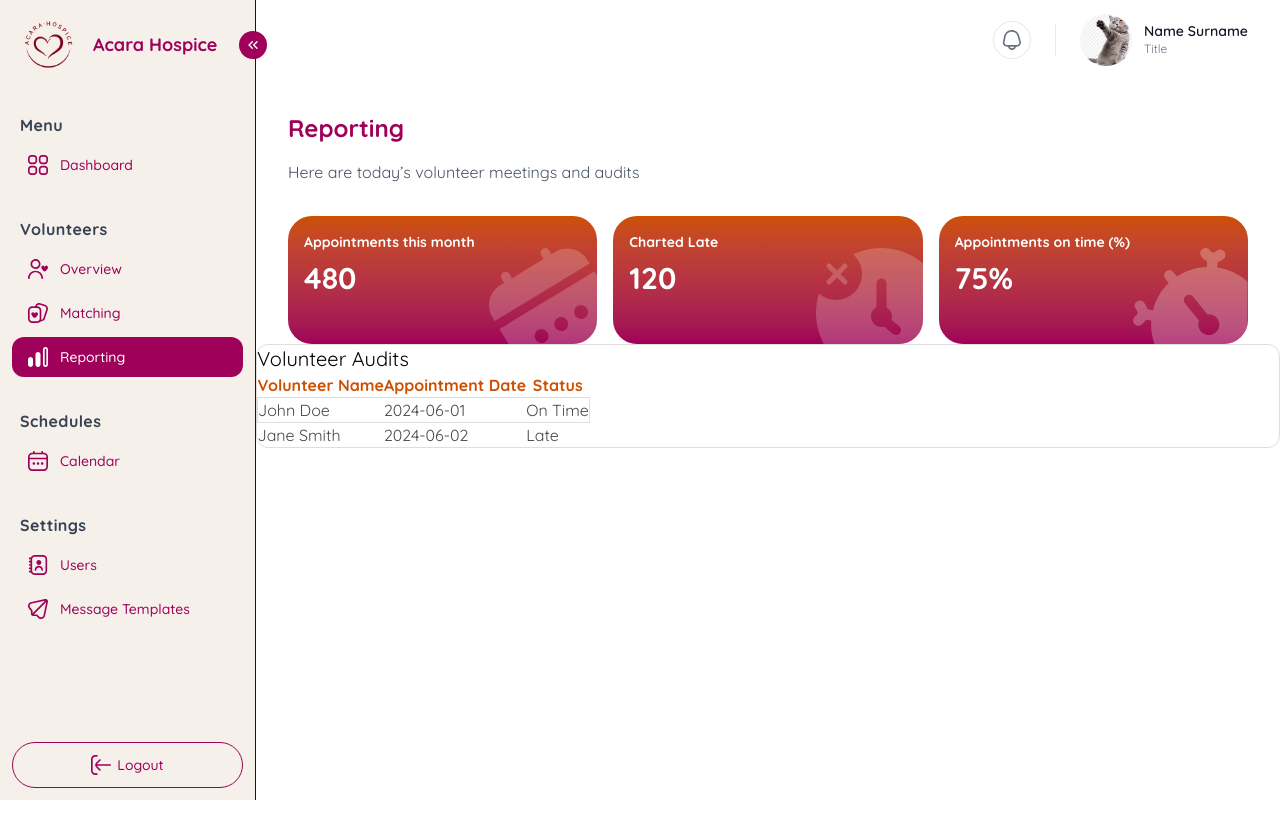
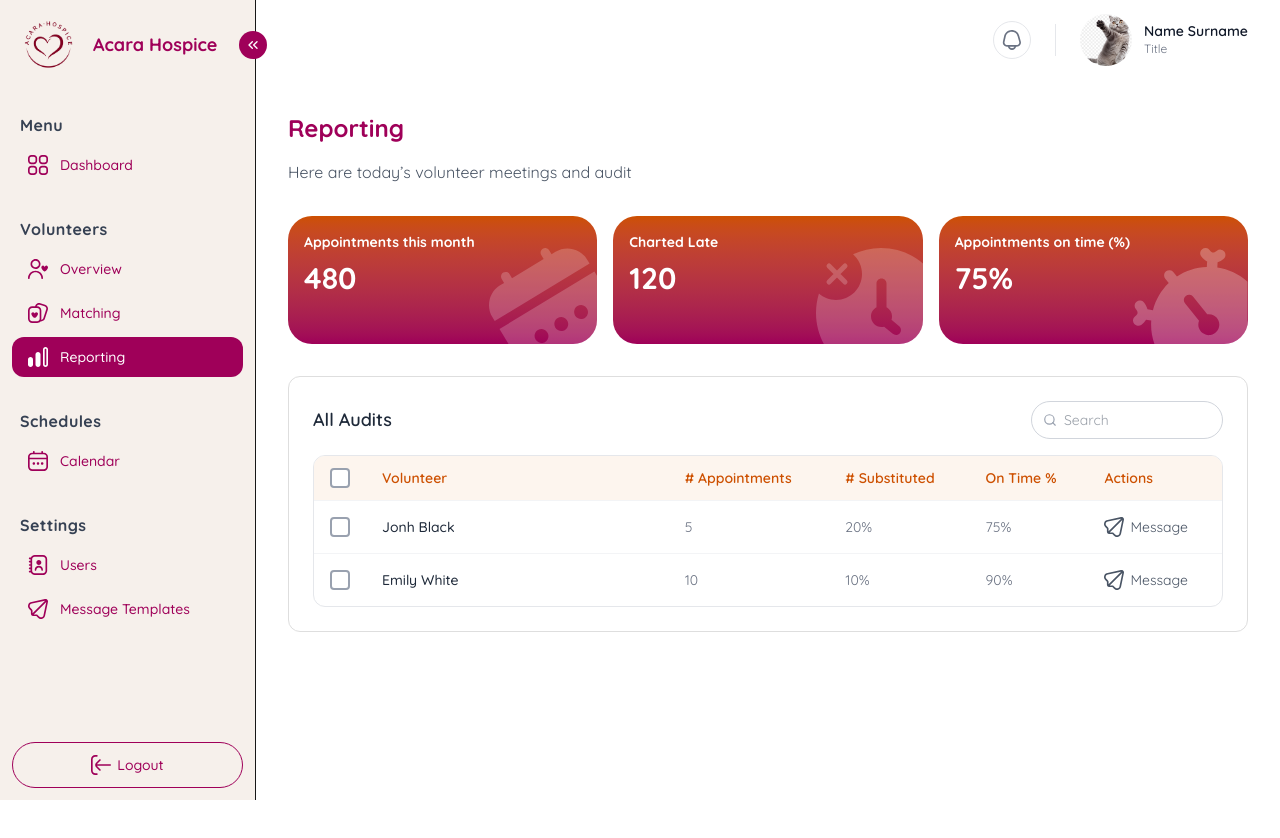
Before and after one commit to monstermatt/acara_vms, a Next.js app in the folder vms/: page /volunteers/reporting in a window 1280 px wide. Shown: the top 838 px of the page. Built offline with nearby package versions, Linux system fonts and the light colour scheme.

Commit message:
add audit_reporting section

```diff
--- /dev/null
+++ b/vms/app/components/AuditView.tsx
@@ -0,0 +1,239 @@
+
+'use client';
+
+import { useState } from 'react';
+import { MessageIcon } from '@/icons';
+import { cpSync } from 'fs';
+
+
+// A template has an ID, a title and also a message body
+interface AuditTemplate {
+  id: number;
+  volunteer_name: string;
+  n_appointments: number;
+  n_substituted_percentage: number;
+  on_time_percentage: number;
+}
+
+
+// Sample data (hint: replace with real API calls once backend is ready)
+const INITIAL_TEMPLATES: AuditTemplate[] = [
+  { id: 1, volunteer_name: 'Jonh Black', n_appointments: 5, n_substituted_percentage: 20, on_time_percentage: 75 },
+  { id: 2, volunteer_name: 'Emily White', n_appointments: 10, n_substituted_percentage: 10, on_time_percentage: 90 },
+];
+
+
+
+// Helper component: Checkbox
+function Checkbox({ checked, onChange }: { checked: boolean; onChange: () => void }) {
+  return (
+    <button
+      onClick={onChange}
+      className={`w-5 h-5 rounded border-2 flex items-center justify-center transition-colors cursor-pointer ${
+        checked ? 'bg-[#cd5000] border-[#cd5000]' : 'border-gray-400 bg-white'
+      }`}
+    >
+
+
+      {/* Show checkmark only when it is selected */}
+      {checked && (
+        <svg width="10" height="8" viewBox="0 0 10 8" fill="none">
+          <path d="M1 4L3.5 6.5L9 1" stroke="white" strokeWidth="2" strokeLinecap="round" strokeLinejoin="round" />
+        </svg>
+      )}
+    </button>
+  );
+}
+
+
+
+// This is the Main page component
+export default function AuditView() {
+
+  // All templates are now in state (later: fetch from Django API)
+  const [templates, setTemplates] = useState<AuditTemplate[]>(INITIAL_TEMPLATES);
+
+  //setting of template IDs that are currently checked
+  const [selectedIds, setSelectedIds] = useState<Set<number>>(new Set());
+
+  //search text for filtering the table
+  const [searchText, setSearchText] = useState('');
+
+  //Filter templates based on the Search input
+  const filteredTemplates = templates.filter(
+    (t) =>
+      t.volunteer_name.toLowerCase().includes(searchText.toLowerCase())
+  );
+
+
+  // Toggle a single row checkbox
+  const toggleSelect = (id: number) => {
+    setSelectedIds((prev) => {
+      const next = new Set(prev);
+      next.has(id) ? next.delete(id) : next.add(id);
+      return next;
+    });
+  };
+
+
+  // Toggle the header checkbox (select all OR deselect all)
+  const toggleSelectAll = () => {
+    if (selectedIds.size === filteredTemplates.length) {
+      setSelectedIds(new Set());
+    } else {
+      setSelectedIds(new Set(filteredTemplates.map((t) => t.id)));
+    }
+  };
+
+  const allSelected = filteredTemplates.length > 0 && selectedIds.size === filteredTemplates.length;
+
+  // Some CRUD handlers
+
+
+  // Deletion of   all checked templates
+  const handleDelete = () => {
+    setTemplates((prev) => prev.filter((t) => !selectedIds.has(t.id)));
+    setSelectedIds(new Set());
+  };
+
+  //Open the edit modal for a specific template
+
+  const openMessage = (template: AuditTemplate) => {
+    console.log('Open Message Modal for template:', template);
+    // setEditingTemplate(template);
+    // setModalMode('edit');
+  };
+
+
+  return (
+    <div className="p-8">
+
+      {/* ── Table container ── */}
+      <div className="table-container p-6">
+
+        {/* Table toolbar: title, delete button (conditional), search */}
+        <div className="flex items-center justify-between mb-4">
+          <h2 className="text-lg font-semibold text-gray-800">All Audits</h2>
+
+          <div className="flex items-center gap-3">
+
+            {/* Delete button — only visible when at least one row is checked */}
+            {selectedIds.size > 0 && (
+              <button
+                onClick={handleDelete}
+                className="flex items-center gap-1.5 text-red-500 text-sm font-medium hover:text-red-700 transition-colors cursor-pointer"
+              >
+                {/* Trash icon (inline SVG — no extra import needed) */}
+                <svg width="16" height="16" viewBox="0 0 24 24" fill="none" stroke="currentColor" strokeWidth="2" strokeLinecap="round" strokeLinejoin="round">
+                  <polyline points="3 6 5 6 21 6" />
+                  <path d="M19 6l-1 14a2 2 0 01-2 2H8a2 2 0 01-2-2L5 6" />
+                  <path d="M10 11v6M14 11v6" />
+                  <path d="M9 6V4a1 1 0 011-1h4a1 1 0 011 1v2" />
+                </svg>
+                Delete
+              </button>
+            )}
+
+            {/* Divider between Delete and Search */}
+            {selectedIds.size > 0 && <div className="h-5 w-px bg-gray-300" />}
+
+            {/* Search input */}
+            <div className="relative">
+              <svg
+                className="absolute left-3 top-1/2 -translate-y-1/2 text-gray-400"
+                width="14" height="14" viewBox="0 0 24 24" fill="none"
+                stroke="currentColor" strokeWidth="2" strokeLinecap="round" strokeLinejoin="round"
+              >
+                <circle cx="11" cy="11" r="8" />
+                <line x1="21" y1="21" x2="16.65" y2="16.65" />
+              </svg>
+              <input
+                type="text"
+                placeholder="Search"
+                value={searchText}
+                onChange={(e) => setSearchText(e.target.value)}
+                className="pl-8 pr-4 py-2 border border-gray-300 rounded-full text-sm text-gray-700 focus:outline-none focus:ring-2 focus:ring-[#9f0059] w-48"
+              />
+            </div>
+          </div>
+        </div>
+
+
+        {/* ── Data table ── */}
+        <div className="overflow-hidden rounded-xl border border-gray-200">
+          <table className="w-full text-sm">
+            <thead>
+              <tr className="bg-[#fdf5ee]">
+                {/* Header checkbox: selects / deselects all rows */}
+                <th className="w-12 px-4 py-3 text-left">
+                  <Checkbox checked={allSelected} onChange={toggleSelectAll} />
+                </th>
+                <th className="px-4 py-3 text-left text-[#cd5000] font-semibold">Volunteer</th>
+                <th className="px-4 py-3 text-left text-[#cd5000] font-semibold"># Appointments</th>
+                <th className="px-4 py-3 text-left text-[#cd5000] font-semibold"># Substituted</th>
+                <th className="px-4 py-3 text-left text-[#cd5000] font-semibold">On Time %</th>
+                <th className="px-4 py-3 text-left text-[#cd5000] font-semibold">Actions</th>
+
+              </tr>
+            </thead>
+            <tbody>
+              {/* Show a message when no templates match the search */}
+              {filteredTemplates.length === 0 ? (
+                <tr>
+                  <td colSpan={6} className="px-4 py-8 text-center text-gray-400">
+                    No templates found.
+                  </td>
+                </tr>
+              ) : (
+                filteredTemplates.map((template) => (
+                  <tr key={template.id} className="border-t border-gray-100 hover:bg-gray-50 transition-colors">
+
+                    {/* Row checkbox */}
+                    <td className="px-4 py-4">
+                      <Checkbox
+                        checked={selectedIds.has(template.id)}
+                        onChange={() => toggleSelect(template.id)}
+                      />
+                    </td>
+
+                    {/* Volunteer Name */}
+                    <td className="px-4 py-4 text-gray-800 font-medium w-1/3">
+                      {template.volunteer_name}
+                    </td>
+
+                    {/* Number of Appointments */}
+                    <td className="px-4 py-4 text-gray-500">
+                      {template.n_appointments}
+                    </td>
+
+                    {/* Number of Substituted */}
+                    <td className="px-4 py-4 text-gray-500">
+                      {template.n_substituted_percentage}%
+                    </td>
+
+                    {/* On Time Percentage */}
+                    <td className="px-4 py-4 text-gray-500">
+                      {template.on_time_percentage}%
+                    </td>
+
+                    {/* Edit button opens the Edit modal */}
+                    <td className="px-4 py-4">
+                      <button
+                        onClick={() => openMessage(template)}
+                        className="flex items-center gap-1.5 text-gray-600 hover:text-[#9f0059] transition-colors cursor-pointer text-sm"
+                      >
+                        {/* Message icon */}
+                        <MessageIcon className="w-5 h-5" />
+                        Message
+                      </button>
+                    </td>
+                  </tr>
+                ))
+              )}
+            </tbody>
+          </table>
+        </div>
+      </div>
+    </div>
+  );
+}
--- a/vms/app/settings/messages/page.tsx
+++ b/vms/app/settings/messages/page.tsx
@@ -124,10 +124,9 @@ function TemplateModal({ mode, initialTitle = '', initialMessage = '', onSave, o
 // This is the Main page component
 
 export default function MessagesPage() {
+
   // All templates are now in state (later: fetch from Django API)
   const [templates, setTemplates] = useState<Template[]>(INITIAL_TEMPLATES);
-
-
 
   //setting of template IDs that are currently checked
   const [selectedIds, setSelectedIds] = useState<Set<number>>(new Set());
--- a/vms/app/volunteers/reporting/page.tsx
+++ b/vms/app/volunteers/reporting/page.tsx
@@ -1,3 +1,5 @@
+'use client';
+import AuditView from "@/app/components/AuditView";
 import SummaryCard from "../../components/SummaryCard";
 
 import {CalendarSummaryIcon, ChartLateSummaryIcon, AppOnTimeSummaryIcon} from '@/icons'
@@ -8,7 +10,7 @@ export default function VolunteerReportingPage() {
     <main className = "main-container">
     <div className="p-8">
       <h1 className="text-2xl font-bold text-[#9f0059] mb-4">Reporting</h1>
-      <p className="text-gray-600">Here are today’s volunteer meetings and audits</p>
+      <p className="text-gray-600">Here are today’s volunteer meetings and audit</p>
     </div>
 
     <div className = 'flex gap-4 px-8'>
@@ -17,34 +19,8 @@ export default function VolunteerReportingPage() {
       <SummaryCard title="Appointments on time (%)" value="75%" icon={<AppOnTimeSummaryIcon />} />
     </div>
 
+    <AuditView />
 
-
-    {/* Wait for Esra code to align the UI */}
-    <div className = 'table-container'>
-      <h1 className = 'text-black text-xl'>Volunteer Audits</h1>
-      <table>
-        <thead className = 'thead'>
-          <tr>
-            <th>Volunteer Name</th>
-            <th>Appointment Date</th>
-            <th>Status</th>
-          </tr>
-        </thead>
-        <tbody className = 'text-[#494949]'>
-          <tr  className = 'border-1 border-[#DEDEDE]'>
-            <td>John Doe</td>
-            <td>2024-06-01</td>
-            <td>On Time</td>
-          </tr>
-          <tr>
-            <td>Jane Smith</td>
-            <td>2024-06-02</td>
-            <td>Late</td>
-          </tr>
-          {/* More rows as needed */}
-        </tbody>
-      </table>
-    </div>
 
     </main>
   );
```
Also changed, not shown: 1 other file (tests, documents, lock files or other folders).
